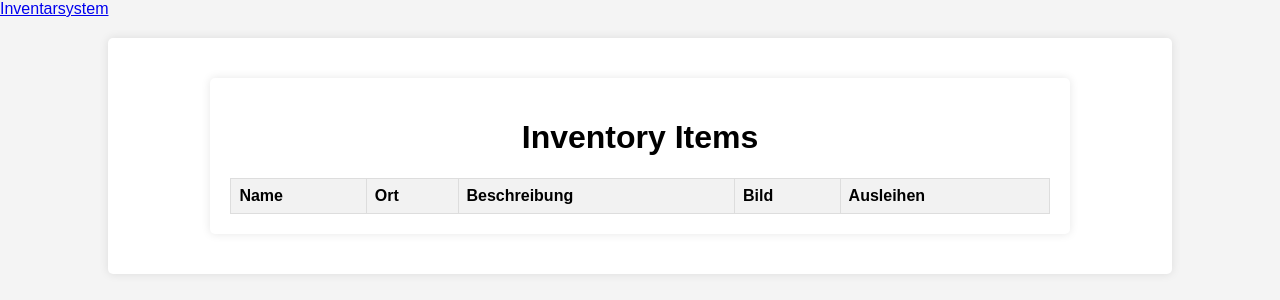
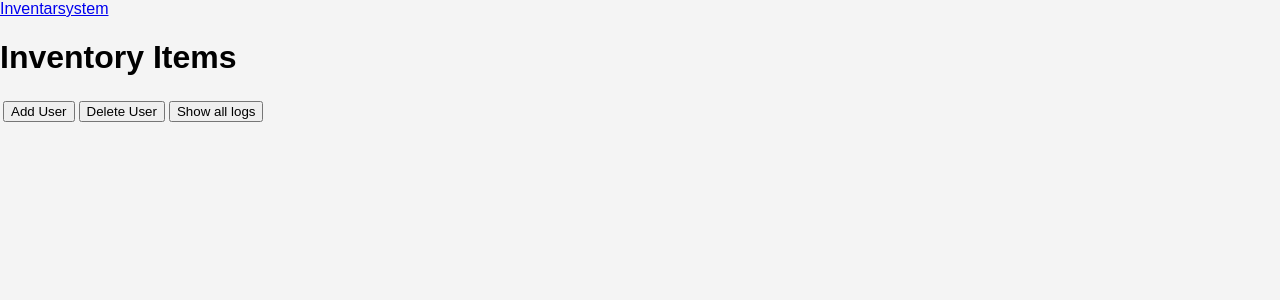
Before and after one commit to AIIrondev/Inventarsystem, a Python web app: template DeploymentCenter/templates/main.html in a window 1280 px wide. Shown: the top 300 px of the page. Run offline with Jinja, Linux system fonts and the light colour scheme; the template is opened without the code that fills it, so the values that code supplies are empty.

Commit message:
Add user deletion and logs functionality; refactor registration route and update main template buttons

```diff
--- a/DeploymentCenter/templates/main.html
+++ b/DeploymentCenter/templates/main.html
@@ -7,125 +7,22 @@
     <div class="content">
         <h1>Inventory Items</h1>
         <table id="items-table">
-            <thead>
+            <tbody>
                 <tr>
-                    <th>Name</th>
-                    <th>Ort</th>
-                    <th>Beschreibung</th>
-                    <th>Bild</th>
-                    <th>Ausleihen</th>
+                    <td><button onclick="location.href='{{ url_for('register_new_user') }}'">Add User</button></td>
+                    <td><button onclick="location.href='{{ url_for('delete_user') }}'">Delete User</button></td>
+                    <td><button onclick="location.href='{{ url_for('logs') }}'">Show all logs</button></td>
                 </tr>
-            </thead>
-            <tbody>
-                <!-- Items will be dynamically loaded here -->
             </tbody>
         </table>
     </div>
 </div>
-<script>
-    // Fetch items from the backend and display them
-    fetch("{{ url_for('get_items') }}")
-        .then(response => response.json())
-        .then(data => {
-            const itemsTableBody = document.querySelector('#items-table tbody');
-            data.items.forEach(item => {
-                const row = document.createElement('tr');
-                row.innerHTML = `
-                    <td>${item.Name}</td>
-                    <td>${item.Ort}</td>
-                    <td><div class="description">${item.Beschreibung}</div></td>
-                    <td><img src="{{ url_for('uploaded_file', filename='') }}${item.Image}" alt="${item.Name}" width="100"></td>
-                    <td><a href="{{ url_for('ausleihen', id='') }}${item._id}">Ausleihen</a></td>
-                `;
-                itemsTableBody.appendChild(row);
-            });
-        })
-        .catch(error => console.error('Error fetching items:', error));
-</script>
 <style>
 body {
     font-family: Arial, sans-serif;
     background-color: #f4f4f4;
     margin: 0;
     padding: 0;
-}
-
-.container {
-    background-color: #fff;
-    padding: 20px;
-    border-radius: 5px;
-    box-shadow: 0 0 10px rgba(0, 0, 0, 0.1);
-    width: 80%;
-    margin: 20px auto; /* Center the container horizontally */
-}
-
-h1, h2 {
-    text-align: center;
-}
-
-table {
-    width: 100%;
-    border-collapse: collapse;
-    margin-top: 20px;
-}
-
-table, th, td {
-    border: 1px solid #ddd;
-}
-
-th, td {
-    padding: 8px;
-    text-align: left;
-}
-
-th {
-    background-color: #f2f2f2;
-}
-
-img {
-    max-width: 100px;
-    height: auto;
-}
-
-.upload-form {
-    margin-top: 20px;
-}
-
-.form-group {
-    margin-bottom: 15px;
-}
-
-label {
-    display: block;
-    margin-bottom: 5px;
-}
-
-input[type="text"],
-textarea,
-input[type="file"] {
-    width: 100%;
-    padding: 8px;
-    box-sizing: border-box;
-}
-
-button {
-    width: 100%;
-    padding: 10px;
-    background-color: #007bff;
-    color: #fff;
-    border: none;
-    border-radius: 5px;
-    cursor: pointer;
-}
-
-button:hover {
-    background-color: #0056b3;
-}
-
-.description {
-    max-height: 200px; /* Set the maximum height of the div */
-    max-width: 400px; /* Set the maximum width of the div */
-    overflow-y: auto; /* Enable vertical scrolling */
 }
 
 .flash {
```
Also changed, not shown: DeploymentCenter/app.py (+26 -1 lines), DeploymentCenter/templates/delet_user.html (added), DeploymentCenter/templates/logs.html (added).
